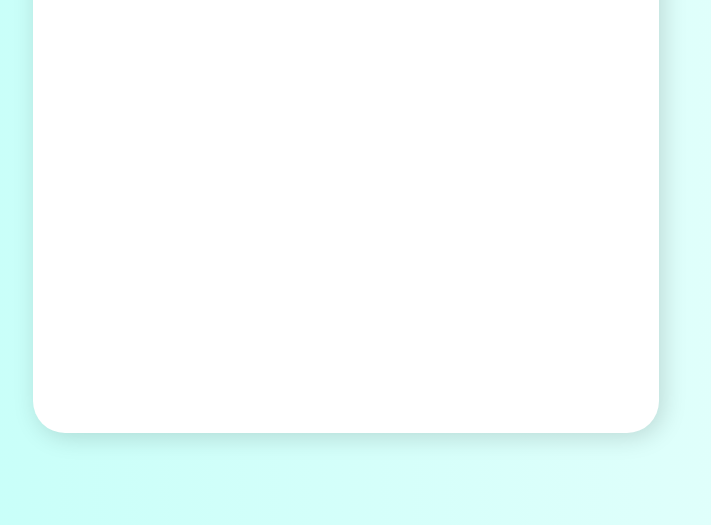
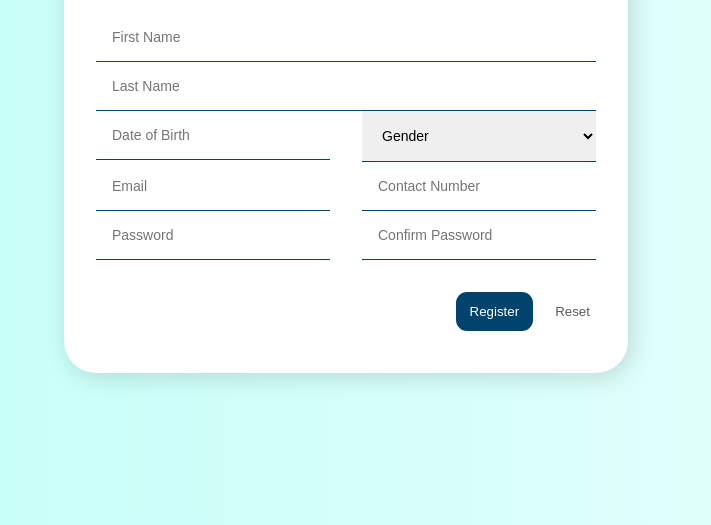
Before and after one commit to haritha1995harry/medtrack-web-app, a website: page public/views/registration-page.html in a window 1280 px wide. Shown: the part 275-800 px from the top of the page, without its empty margins (294-1005 px from the left). Drawn offline with nearby package versions, Linux system fonts and the light colour scheme.

Commit message:
basic functionality of registration form is finished

```diff
--- a/models/User.js
+++ b/models/User.js
@@ -7,7 +7,7 @@ const userSchema = new mongoose.Schema({
     dob: { type: Date, required: true },
     gender: { type: String, enum: ['male', 'female', 'other'], required: true },
     email: { type: String, required: true, unique: true, match: /.+\@.+\..+/ },
-    contactNumber: { type: String, required: true },
+    contactNumber: { type: Number, required: true },
     password: { type: String, required: true },
     createdAt: { type: Date, default: Date.now }
 });
--- a/public/css/app.css
+++ b/public/css/app.css
@@ -3,7 +3,7 @@
     --white: #fff;
     --black: #000;
     --off-white: #F5F5F5;
-    --grey: #D9D9D9;
+    --grey: #5C5C5C;
 }
 
 
@@ -75,7 +75,7 @@ h3,
 .h3 {
     line-height: 140%;
     margin: 0;
-    font-size: 2em;
+    font-size: 32px;
     font-weight: 600;
 }
 
@@ -123,6 +123,56 @@ p {
     margin: 0;
 }
 
+.two-col-block {
+    display: grid;
+    grid-template-columns: 1fr 1fr;
+    gap: 2rem;
+}
+
+input, select {
+    margin: 0 !important;
+    width: 100%;
+    border: 0;
+    border-bottom: 1px solid #00446E;
+    font-size: 14px;
+    font-style: normal;
+    font-weight: 400;
+    line-height: normal;
+    padding: 1rem;
+    width: -webkit-fill-available;
+}
+
+.btn-wrapper {
+    display: flex;
+    justify-content: flex-end;
+    margin-top: 2rem;
+    gap: 1rem;
+    align-items: center;
+}
+
+.btn {
+    padding: 12px 14px 12px 14px;
+    justify-content: center;
+    align-items: center;
+    border-radius: 11px;
+    cursor: pointer;
+    border: none;
+    text-decoration: none;
+}
+
+.btn-primary {
+    background: #00446E;
+    color: var(--white);
+}
+
+.btn-reset {
+    color: var(--grey);
+    cursor: pointer;
+    border: none;
+    text-decoration: none;
+    background-color: transparent;
+}
+
 /* registration form styles */
 
 .registration-form-section {
@@ -134,8 +184,7 @@ p {
 }
 
 .registration-form-container {
-    width: 626px;
-    height: 616px;
+    width: 500px;
     flex-shrink: 0;
     border-radius: 32px;
     background: #FFF;
@@ -150,10 +199,10 @@ p {
 
 .logo-wrapper {
     width: auto;
-    height: 96px;
+    height: 72px;
 }
 
-.logo-wrapper img{
+.logo-wrapper img {
     width: 100%;
     height: 100%;
     object-fit: cover;
@@ -167,3 +216,7 @@ p {
 .title-wrapper h3 {
     line-height: 1;
 }
+
+.form-wrapper {
+    margin-top: 2rem;
+}
--- /dev/null
+++ b/public/js/scripts.js
@@ -0,0 +1,21 @@
+const passwordInput = document.getElementById('password');
+const confirmPasswordInput = document.getElementById('confirmPassword');
+
+function validatePasswords() {
+    const password = passwordInput.value;
+    const confirmPassword = confirmPasswordInput.value;
+
+    if (!password || !confirmPassword) {
+        confirmPasswordInput.style.color = '';
+        return;
+    }
+
+    if (password === confirmPassword) {
+        confirmPasswordInput.style.color = 'green';
+    } else {
+        confirmPasswordInput.style.color = 'red';
+    }
+}
+
+passwordInput.addEventListener('input', validatePasswords);
+confirmPasswordInput.addEventListener('input', validatePasswords);
--- a/public/views/registration-page.html
+++ b/public/views/registration-page.html
@@ -11,31 +11,73 @@
     <meta property="og:type" content="website">
     <meta property="og:description" content="MedTrack Web App">
     <!-- Compiled and minified CSS -->
-    <link rel="stylesheet" href="https://cdnjs.cloudflare.com/ajax/libs/materialize/1.0.0/css/materialize.min.css">
     <link href="https://fonts.googleapis.com/icon?family=Material+Icons" rel="stylesheet">
     <!-- Custom Style Sheet-->
     <link rel="stylesheet" href="../css/app.css">
 </head>
 
 <body>
-    <section class = "registration-form-section">
-        <div class = "registration-form-container">
-            <div class = "title-area">
-                <div class = "title-wrapper">
-                    <h3 class = "text-primary">Register</h3>
+    <section class="registration-form-section">
+        <div class="registration-form-container">
+            <div class="title-area">
+                <div class="title-wrapper">
+                    <h3 class="text-primary">Register</h3>
                 </div>
-                <div class = "logo-wrapper">
+                <div class="logo-wrapper">
                     <img src="../images/logo.png" alt="Logo">
                 </div>
+            </div>
+            <div class="form-wrapper">
+                <form id="registrationForm" action="/register" method="POST">
+                    <div class="input-field">
+                        <input name="firstName" placeholder="First Name" id="firstName" type="text" class="validate" required>
+                    </div>
+                    <div class="input-field">
+                        <input name="lastName" placeholder="Last Name" id="lastName" type="text" class="validate" required>
+                    </div>
+                    <div class="two-col-block">
+                        <div class="input-field">
+                            <input name = "dob" placeholder="Date of Birth" id="dob" type="text" onfocus="(this.type='date')" class="validate">
+                        </div>
+                        <div class="input-field">
+                            <select name="gender" id="gender" class="validate" required>
+                                <option value="" disabled selected hidden >Gender</option>
+                                <option value="male">Male</option>
+                                <option value="female">Female</option>
+                                <option value="other">Other</option>
+                            </select>
+                        </div>
+                    </div>
+                    <div class="two-col-block">
+                        <div class="input-field">
+                            <input name="email" placeholder="Email" id="email" type="email" class="validate" required>
+                        </div>
+                        <div class="input-field">
+                            <input name="contactNumber" placeholder="Contact Number" id="contactNumber" type="tel" class="validate" required>
+                        </div>
+                    </div>
+                    <div class="two-col-block">
+                        <div class="input-field">
+                            <input name="password" placeholder="Password" id="password" type="password" class="validate" required>
+                        </div>
+                        <div class="input-field">
+                            <input name="confirmPassword" placeholder="Confirm Password" id="confirmPassword" type="password" class="validate" required>
+                        </div>
+                    </div>
+                    <div class="btn-wrapper">
+                        <button type="submit" class="btn btn-primary">Register</button>
+                        <button type="reset" class="btn-reset">Reset</button>
+                    </div>
+                </form>
+                <div id="error-message" class="error-text" style="color: red; margin-bottom: 10px;"></div>
+
             </div>
         </div>
     </section>
 
     <script src="https://code.jquery.com/jquery-3.6.0.min.js"
         integrity="sha256-/xUj+3OJU5yExlq6GSYGSHk7tPXikynS7ogEvDej/m4=" crossorigin="anonymous"></script>
-    <!-- Compiled and minified JavaScript -->
-    <script src="https://cdnjs.cloudflare.com/ajax/libs/materialize/1.0.0/js/materialize.min.js"></script>
-    <!-- <script src="js/scripts.js"></script> -->
+    <script src="../js/scripts.js"></script>
 </body>
 
 </html>
--- a/routes/userRoutes.js
+++ b/routes/userRoutes.js
@@ -1,10 +1,14 @@
 const express = require('express');
 const path = require('path');
 const router = express.Router();
+const { registerUser } = require('../controllers/userController');
 
 // Serve registration page
 router.get('/registration', (req, res) => {
     res.sendFile(path.join(__dirname, '../public/views/registration-page.html'));
 });
 
+// Handle form submission
+router.post('/register', registerUser);
+
 module.exports = router;
```
Also changed, not shown: controllers/userController.js (added, +50 -0 lines), server.js (+23 -10 lines).
